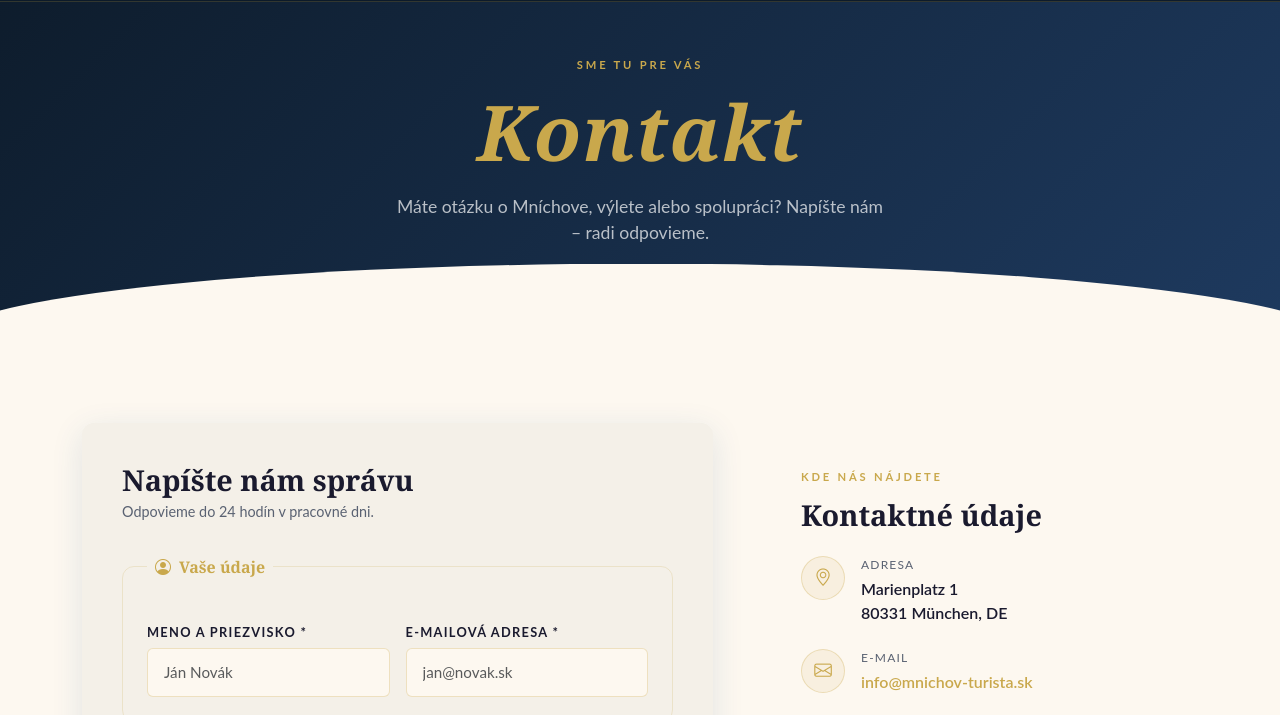
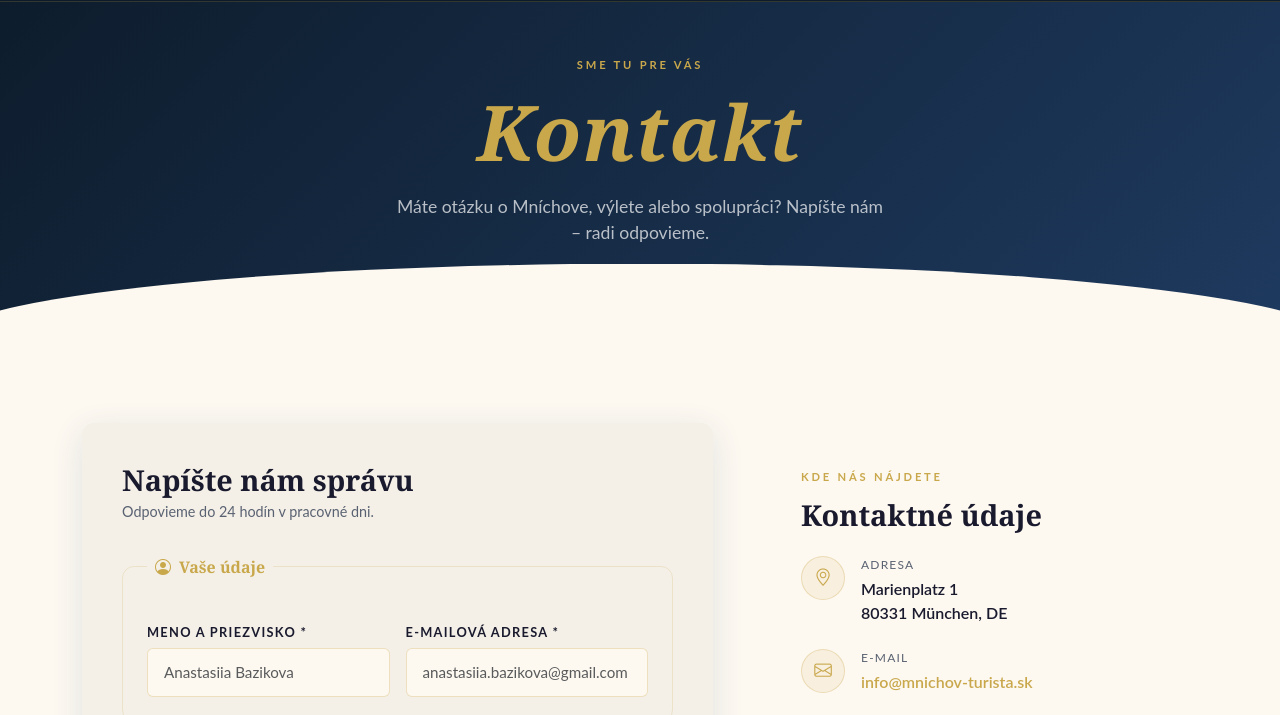
Before and after one commit to stacypl33-ux/munich, a plain HTML site: page kontakt.html in a window 1280 px wide. Shown: the part 77-792 px from the top of the page. Drawn offline with nearby package versions, Linux system fonts and the light colour scheme.

Commit message:
Update kontakt.html

```diff
--- a/kontakt.html
+++ b/kontakt.html
@@ -77,14 +77,14 @@
                 <div class="col-sm-6">
                   <label for="meno" class="form-label">Meno a priezvisko *</label>
                   <input type="text" id="meno" name="meno"
-                         class="form-control" placeholder="Ján Novák"
+                         class="form-control" placeholder="Anastasiia Bazikova"
                          required minlength="3" autocomplete="name">
                   <div class="invalid-hint">Prosím, zadajte celé meno (min. 3 znaky).</div>
                 </div>
                 <div class="col-sm-6">
                   <label for="email" class="form-label">E-mailová adresa *</label>
                   <input type="email" id="email" name="email"
-                         class="form-control" placeholder="jan@novak.sk"
+                         class="form-control" placeholder="anastasiia.bazikova@gmail.com"
                          required autocomplete="email">
                   <div class="invalid-hint">Zadajte platnú e-mailovú adresu.</div>
                 </div>
```
